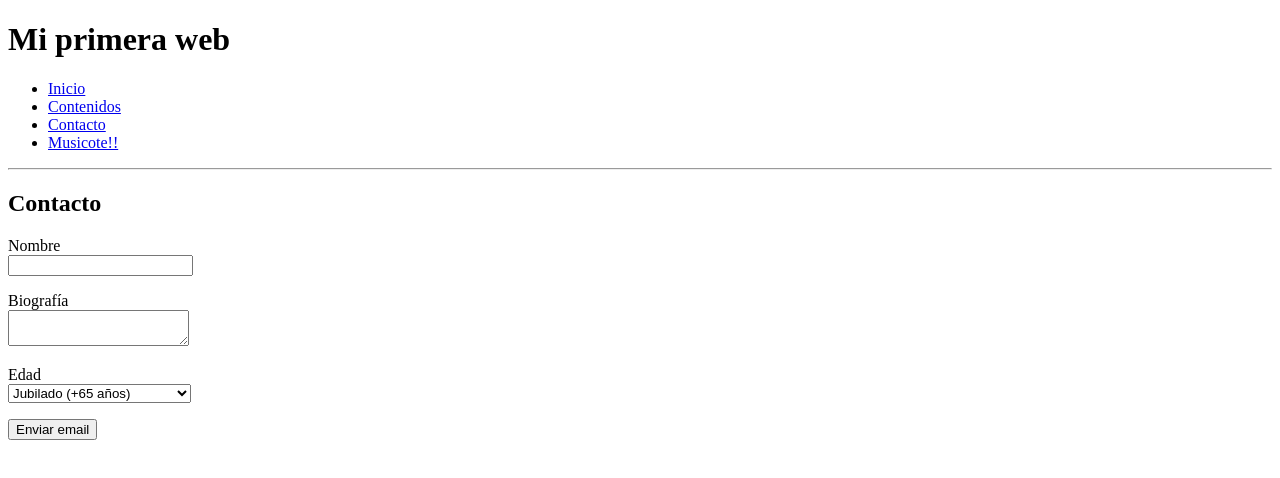
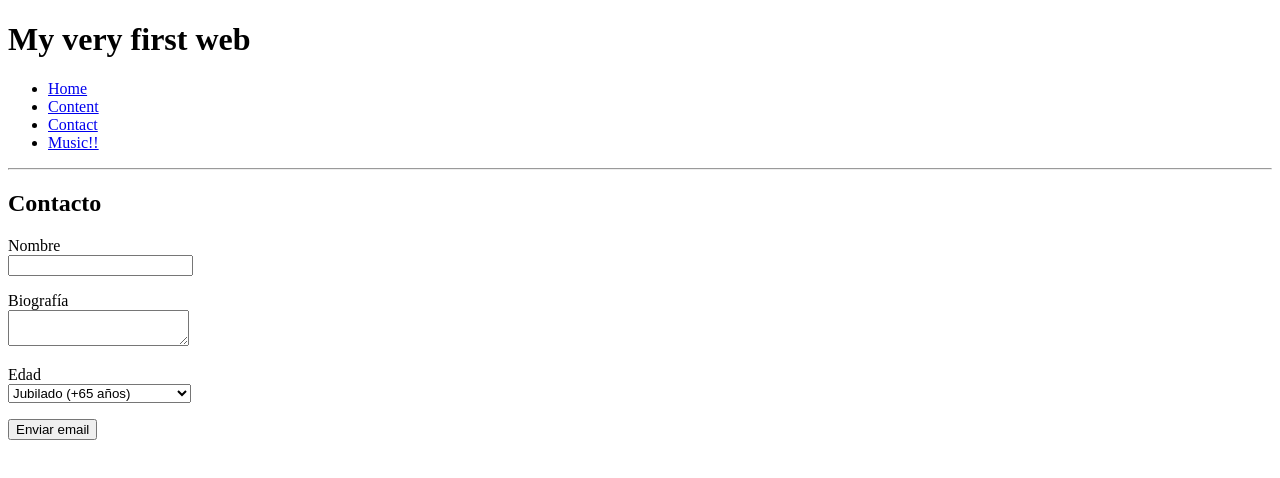
Before and after one commit to Molina-Daniel/primera-web, a plain HTML site: page Primera Web/contacto.html in a window 1280 px wide. Drawn offline with Linux system fonts and the light colour scheme.

Commit message:
Change "contenidos" and "contacto" titles from Spanish to English

```diff
--- a/Primera Web/contacto.html
+++ b/Primera Web/contacto.html
@@ -1,18 +1,19 @@
 <!DOCTYPE html>
 <html lang="es">
 <head>
-	<title>Mi primera web</title>
+	<meta charset="utf-8">
+	<title>My very first web</title>
 </head>
 <body>
-	<!--Encabezado-->
-	<h1>Mi primera web</h1>
+	<!-- Encabezado -->
+	<h1>My very first web</h1>
 
 	<!--Menú con links-->
 	<ul>
-		<li><a href="index.html" title="Inicio">Inicio</a></li>
-		<li><a href="contenidos.html">Contenidos</a></li>
-		<li><a href="contacto.html">Contacto</a></li>
-		<li><a href="https://www.capitalfm.com/london/" target="_blank">Musicote!!</a></li>
+		<li><a href="index.html" title="Inicio">Home</a></li>
+		<li><a href="contenidos.html">Content</a></li>
+		<li><a href="contacto.html">Contact</a></li>
+		<li><a href="https://www.capitalfm.com/london/" target="_blank">Music!!</a></li>
 	</ul>
 
 	<hr/>
```
Also changed, not shown: Primera Web/contenidos.html (+8 -8 lines).
